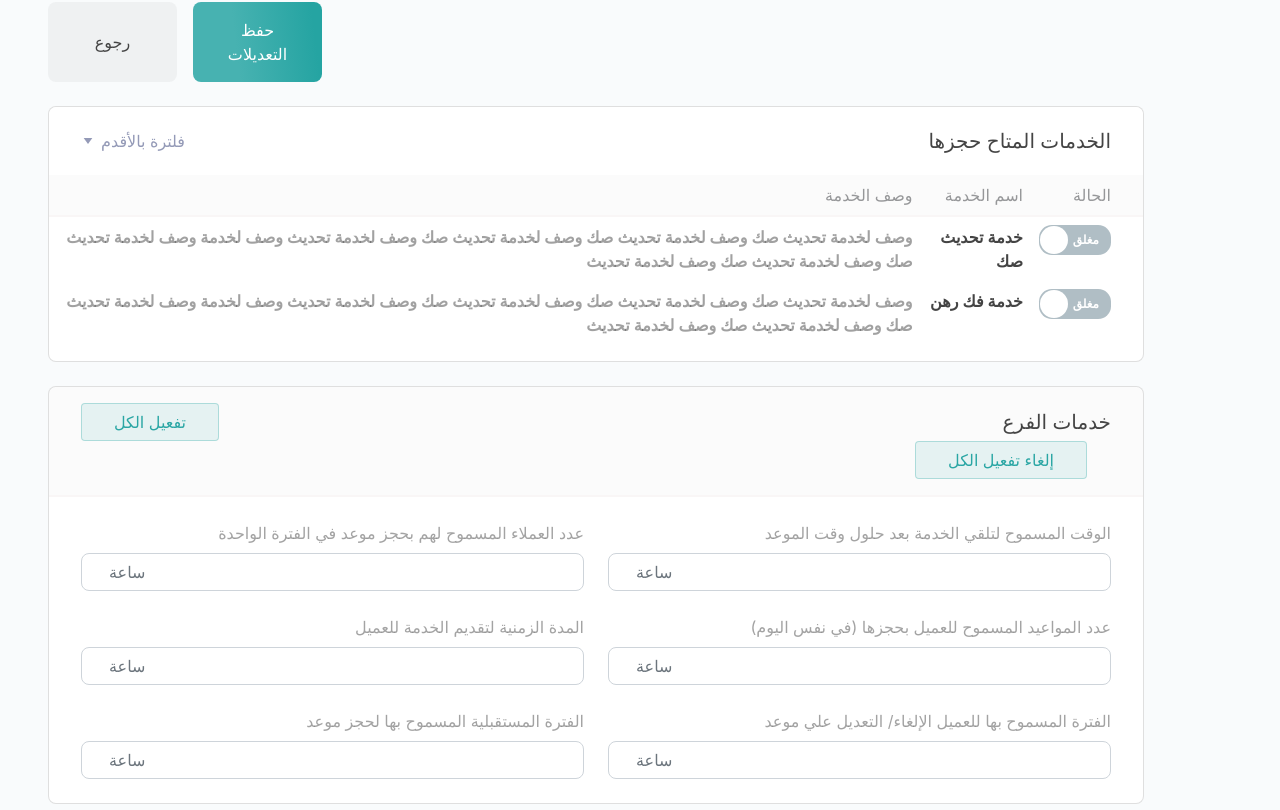
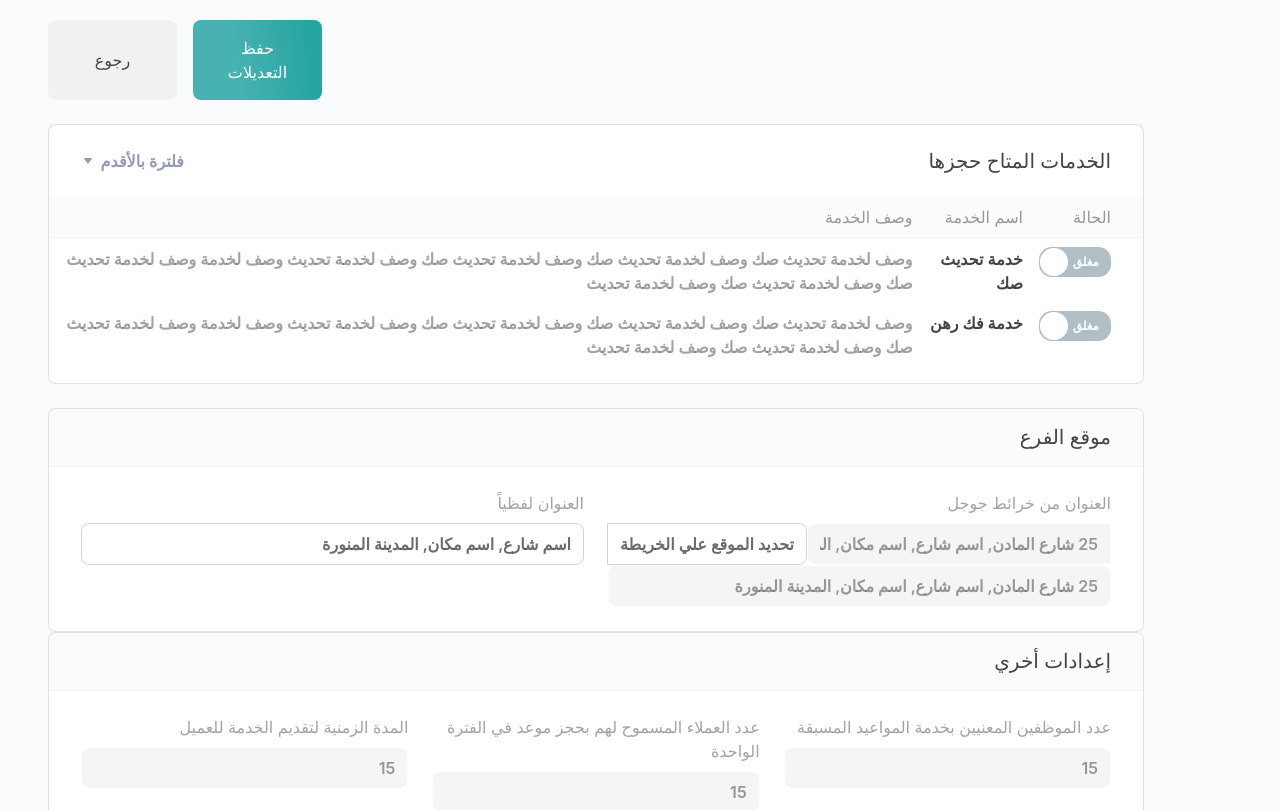
Before and after one commit to Mohamed-Ragab-Tawfieq/REDF-React, a React (Create React App) app: page / in a window 1280 px wide. Shown: the part 930-1740 px from the top of the page. Built offline with nearby package versions, Linux system fonts and the light colour scheme.

Commit message:
branch dedtails

```diff
--- a/src/assets/scss/_cards.scss
+++ b/src/assets/scss/_cards.scss
@@ -57,6 +57,10 @@
     }
 
     .card-body {
+        @media (max-width: 767px) {
+            padding-inline: 1rem;
+        }
+
         label {
             color: rgba(#474747, 0.5);
         }
@@ -109,19 +113,19 @@
             gap: 1.5rem;
 
             @media (max-width: 991px) {
-                grid-template-columns: 1fr;
+                grid-template-columns: 1fr !important;
                 gap: 1.5rem 0;
+            }
+
+            @for $i from 2 through 5 {
+                &.grid-#{$i} {
+                    grid-template-columns: repeat($i, 1fr);
+                }
             }
 
             label {
                 margin-bottom: 0.5rem;
             }
-
-            .form-control {
-                &::placeholder {
-                    text-align: end;
-                }
-            }
         }
     }
 }
--- a/src/assets/scss/_global.scss
+++ b/src/assets/scss/_global.scss
@@ -28,9 +28,24 @@ ul {
 }
 
 .btn,
-input {
+.form-control {
     &:focus {
         box-shadow: none !important;
+    }
+}
+
+.form-control {
+    &:disabled {
+        color: rgba(71, 71, 71, 0.55);
+    }
+
+    &:focus {
+        border: 1p;
+    }
+
+    &::placeholder {
+        text-align: end;
+        color: rgba(#474747, 0.3);
     }
 }
 
--- a/src/assets/scss/_modals.scss
+++ b/src/assets/scss/_modals.scss
@@ -209,9 +209,6 @@
 
                     label {
                         color: rgba(#474747, 0.5);
-                    }
-
-                    label {
                         margin-bottom: 0.5rem;
                     }
 
@@ -219,13 +216,10 @@
                         color: rgba(#474747, 0.55);
                         font-weight: bold;
 
-                        // &:disabled {
                         &::placeholder {
-                            text-align: end;
                             opacity: 1 !important;
                             color: red !important;
                         }
-                        // }
                     }
                 }
             }
--- a/src/assets/scss/_variables.scss
+++ b/src/assets/scss/_variables.scss
@@ -16,19 +16,23 @@ $breadcrumb-item-padding-x: 10px;
 
 // inputs
 $input-border-radius: 0.5rem;
+$input-padding-y: 0.5rem;
+$input-font-weight: 600;
+$input-color: rgba(#474747, 0.8);
 $input-group-addon-bg: #fff;
+$input-disabled-bg: #f5f5f5;
+$input-focus-border-color: #86b7fe;
+$input-disabled-border-color: transparent;
 $form-select-focus-box-shadow: none;
-$input-disabled-bg: #f5f5f5;
-$input-disabled-border-color: transparent;
 
 // cards
 $card-border-radius: 0.5rem;
 $card-inner-border-radius: 0.5rem;
-$card-cap-bg: #fff;
 $card-cap-padding-y: 1rem;
 $card-cap-padding-x: 2rem;
 $card-spacer-x: 2rem;
 $card-spacer-y: 1.5rem;
+$card-cap-bg: #fff;
 
 // modals
 $modal-content-border-radius: 10px;
--- a/src/theme/Components/BranchDetails/BranchDetails.tsx
+++ b/src/theme/Components/BranchDetails/BranchDetails.tsx
@@ -5,35 +5,50 @@ function BranchDetails() {
         <>
             <div className="card style-2">
                 <div className="card-header">
-                    <h5>خدمات الفرع</h5>
-                    <button className='btn'>تفعيل الكل</button>
-                    <button className='btn'>إلغاء تفعيل الكل</button>
+                    <h5>موقع الفرع</h5>
                 </div>
 
-                <div className="card-body">
+                <div className="card-body grid-2">
                     <div className="item">
-                        <label>الوقت المسموح لتلقي الخدمة بعد حلول وقت الموعد</label>
-                        <input type="number" className='form-control' placeholder='ساعة' />
+                        <label>العنوان من خرائط جوجل</label>
+                        <div className="input-group">
+                            <input type="text" className="form-control" placeholder="العنوان من خرائط جوجل" value="25 شارع المادن, اسم شارع, اسم مكان, المدينة المنورة" disabled />
+                            <span className="input-group-text">تحديد الموقع علي الخريطة</span>
+                        </div>
+                        <input type="text" className='form-control' placeholder='موظف' value="25 شارع المادن, اسم شارع, اسم مكان, المدينة المنورة" disabled />
+                    </div>
+                    <div className="item">
+                        <label>العنوان لفظياً</label>
+                        <input type="text" className='form-control' placeholder='عميل' value="اسم شارع, اسم مكان, المدينة المنورة" />
+                    </div>
+                </div>
+            </div>
+
+            <div className="card style-2">
+                <div className="card-header">
+                    <h5>إعدادات أخري</h5>
+                </div>
+
+                <div className="card-body grid-3">
+                    <div className="item">
+                        <label>عدد الموظفين المعنيين بخدمة المواعيد المسبقة</label>
+                        <input type="number" className='form-control' placeholder='موظف' value={15} disabled />
                     </div>
                     <div className="item">
                         <label>عدد العملاء المسموح لهم بحجز موعد في الفترة الواحدة</label>
-                        <input type="number" className='form-control' placeholder='ساعة' />
+                        <input type="number" className='form-control' placeholder='عميل' value={15} disabled />
+                    </div>
+                    <div className="item">
+                        <label>المدة الزمنية لتقديم الخدمة للعميل</label>
+                        <input type="number" className='form-control' placeholder='دقيقة' value={15} disabled />
+                    </div>
+                    <div className="item">
+                        <label>الوقت المسموح لتلقي الخدمة بعد حلول وقت الموعد</label>
+                        <input type="number" className='form-control' placeholder='ساعة' value={15} disabled />
                     </div>
                     <div className="item">
                         <label>عدد المواعيد المسموح للعميل بحجزها (في نفس اليوم)</label>
-                        <input type="number" className='form-control' placeholder='ساعة' />
-                    </div>
-                    <div className="item">
-                        <label>المدة الزمنية لتقديم الخدمة للعميل</label>
-                        <input type="number" className='form-control' placeholder='ساعة' />
-                    </div>
-                    <div className="item">
-                        <label>الفترة المسموح بها للعميل الإلغاء/ التعديل علي موعد </label>
-                        <input type="number" className='form-control' placeholder='ساعة' />
-                    </div>
-                    <div className="item">
-                        <label>الفترة المستقبلية المسموح بها لحجز موعد</label>
-                        <input type="number" className='form-control' placeholder='ساعة' />
+                        <input type="number" className='form-control' placeholder='موعد' value={15} disabled />
                     </div>
                 </div>
             </div>
--- a/src/theme/Components/BranchesSettings/BranchesSettings.tsx
+++ b/src/theme/Components/BranchesSettings/BranchesSettings.tsx
@@ -108,23 +108,23 @@ function BranchesSettings() {
 
                             <div className="input-item">
                                 <label>عدد الموظفين المعنيين بخدمة المواعيد المسبقة</label>
-                                <input type="text" className='form-control' placeholder="موظف" value={24} readOnly />
+                                <input type="text" className='form-control' placeholder="موظف" value={24} disabled />
                             </div>
                             <div className="input-item">
                                 <label>عدد العملاء المسموح لهم بحجز موعد في الفترة الواحدة</label>
-                                <input type="text" className='form-control' placeholder="موظف" value={1} readOnly />
+                                <input type="text" className='form-control' placeholder="موظف" value={1} disabled />
                             </div>
                             <div className="input-item">
                                 <label>المدة الزمنية لتقديم الخدمة للعميل</label>
-                                <input type="text" className='form-control' placeholder="موظف" value={15} readOnly />
+                                <input type="text" className='form-control' placeholder="موظف" value={15} disabled />
                             </div>
                             <div className="input-item">
                                 <label>الوقت المسموح لتلقي الخدمة بعد حلول وقت الموعد</label>
-                                <input type="text" className='form-control' placeholder="موظف" value={1} readOnly />
+                                <input type="text" className='form-control' placeholder="موظف" value={1} disabled />
                             </div>
                             <div className="input-item">
                                 <label>عدد المواعيد المسموح للعميل بحجزها (في نفس اليوم)</label>
-                                <input type="text" className='form-control' placeholder="موظف" value={1} readOnly />
+                                <input type="text" className='form-control' placeholder="موظف" value={1} disabled />
                             </div>
                         </div>
 
```
